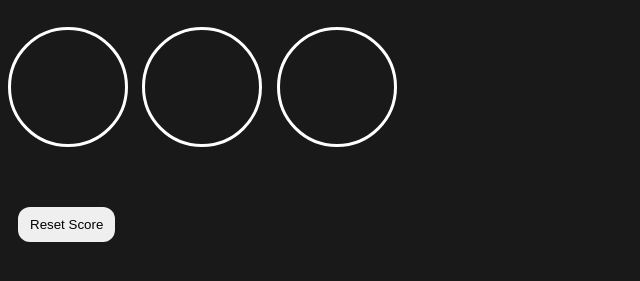
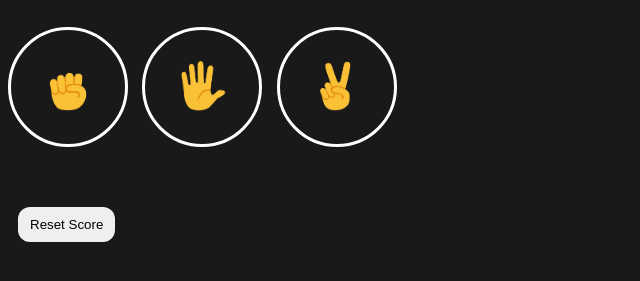
Before and after one commit to Mainkaifhoon/RPS, a plain HTML site: page index.html in a window 1280 px wide. Shown: the part 67-348 px from the top of the page, without its empty margins (0-640 px from the left). Drawn offline with Linux system fonts and the light colour scheme; the site is published under a folder, as on GitHub Pages, so addresses that start at the root find nothing.

Commit message:
save the imgs

```diff
--- a/index.html
+++ b/index.html
@@ -102,21 +102,21 @@
         console.log(computerMove);
         console.log(pickComputerMove());
     ">
-        <img class="move-icon" src="/img/rock-emoji.png" alt="">
+        <img class="move-icon" src="img/rock-emoji.png" alt="">
     </button>
 
     <button class="move-button" onclick="
         playerGame('Paper');
         console.log(computerMove);
     ">
-        <img class="move-icon" src="/img/paper-emoji.png" alt="">
+        <img class="move-icon" src="img/paper-emoji.png" alt="">
     </button>
 
     <button class="move-button" onclick="
         playerGame('Scissors');
         console.log(computerMove);
     ">
-        <img class="move-icon" src="/img/scissors-emoji.png" alt="">
+        <img class="move-icon" src="img/scissors-emoji.png" alt="">
     </button>
 
     <!-- Result Display -->
```
